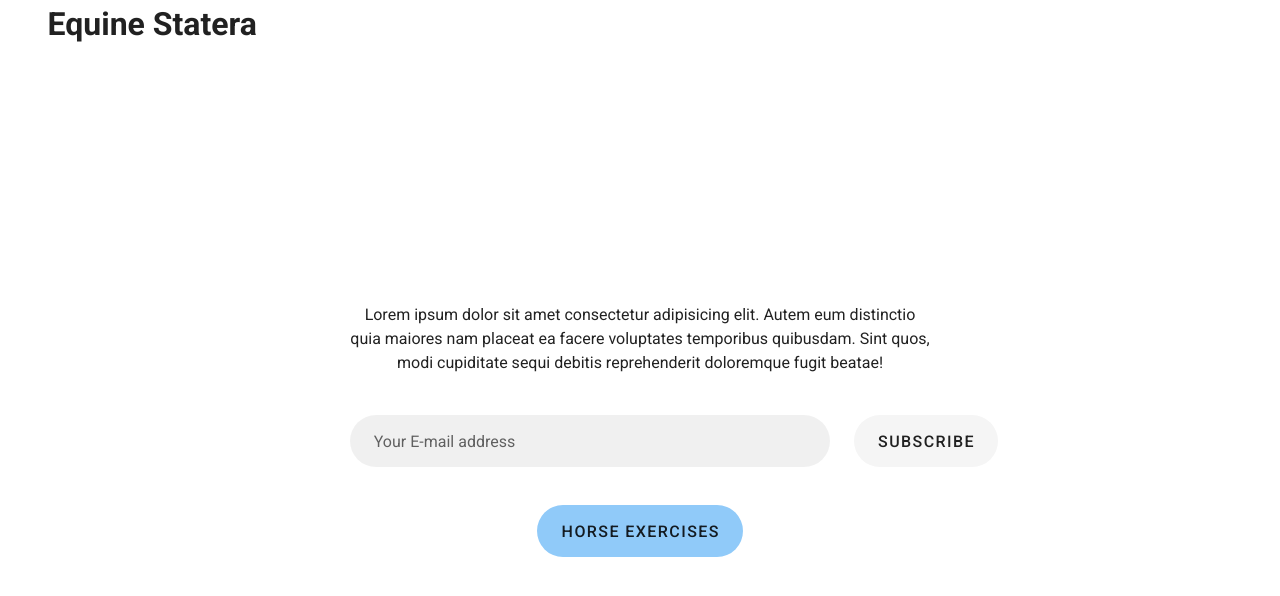
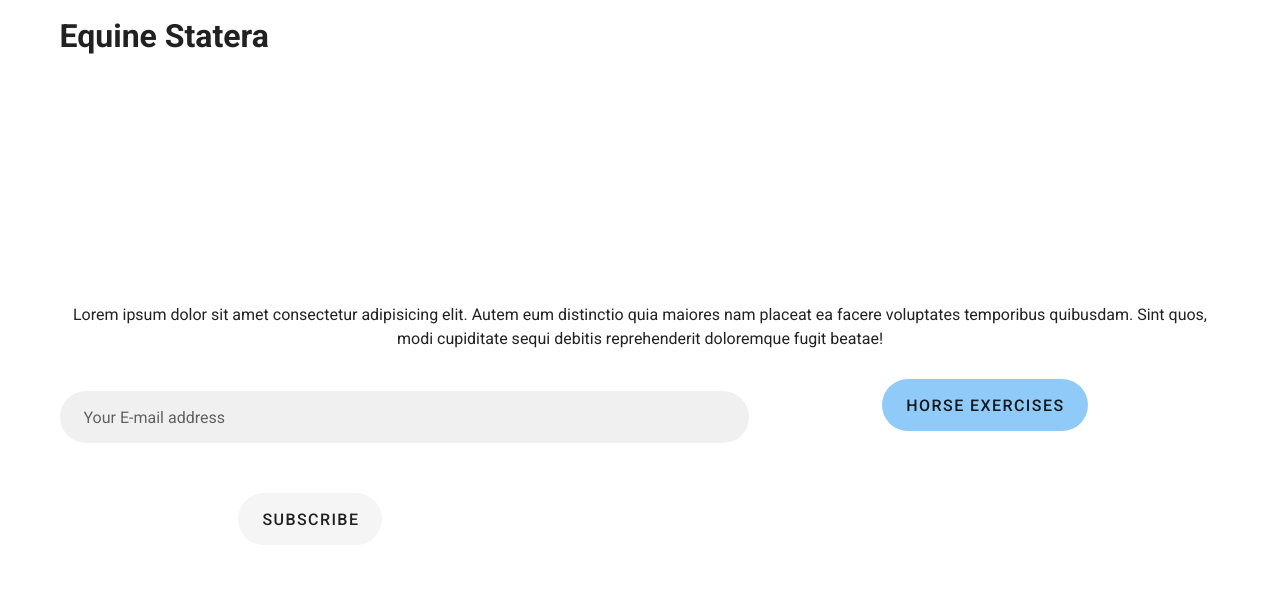
Before and after one commit to ru9/equine-statera, a Vue app: page / in a window 1280 px wide. Shown: the top 596 px of the page. Built offline with nearby package versions, Linux system fonts and the light colour scheme.

Commit message:
Full rebuild

```diff
--- a/src/views/Home.vue
+++ b/src/views/Home.vue
@@ -1,13 +1,10 @@
 <template>
-  <div class="home">
-    <v-container fill-height align-start>
+  <v-container fill-height align-start>
+    <h1>Equine Statera</h1>
+    <v-container>
       <v-row>
-        <h1>Equine Statera</h1>
-      </v-row>
-      <v-row>
-        <v-row style="width: 100%">
-          <v-spacer />
-          <v-col cols="6">
+        <v-row>
+          <v-col>
             <p class="text-center">
               Lorem ipsum dolor sit amet consectetur adipisicing elit. Autem eum
               distinctio quia maiores nam placeat ea facere voluptates
@@ -15,27 +12,20 @@
               reprehenderit doloremque fugit beatae!
             </p>
           </v-col>
-          <v-spacer />
         </v-row>
-        <v-row style="width: 100%">
-          <v-spacer />
-          <v-col cols="5">
-            <v-text-field
-              align-content-end
-              label="Your E-mail address"
-              filled
-              rounded
-              dense
-            >
+
+        <v-row justify="center">
+          <v-col cols="12">
+            <v-text-field label="Your E-mail address" filled rounded dense>
             </v-text-field>
           </v-col>
-          <v-col cols="1">
+
+          <v-col cols="6">
             <v-btn x-large rounded depressed> Subscribe </v-btn>
           </v-col>
-          <v-spacer />
         </v-row>
-        <v-row style="width: 100%">
-          <v-spacer />
+
+        <v-row justify="center">
           <v-btn
             color="blue lighten-3"
             x-large
@@ -45,20 +35,8 @@
           >
             Horse Exercises
           </v-btn>
-          <v-spacer />
         </v-row>
       </v-row>
     </v-container>
-  </div>
+  </v-container>
 </template>
-
-<script>
-export default {};
-</script>
-
-<style scoped>
-.home {
-  height: 100%;
-  widows: 100%;
-}
-</style>
```
